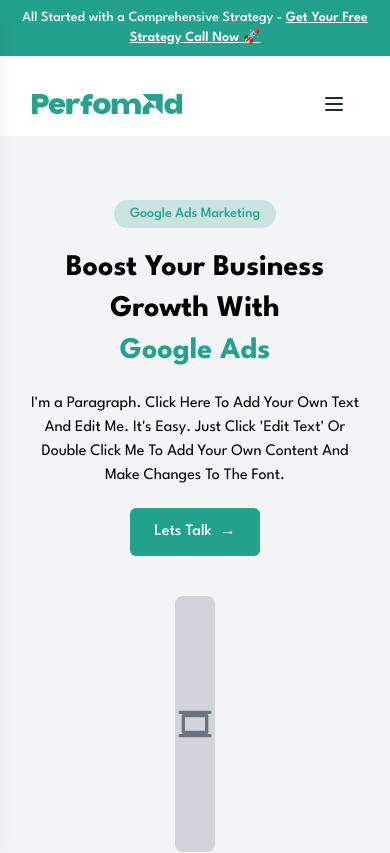
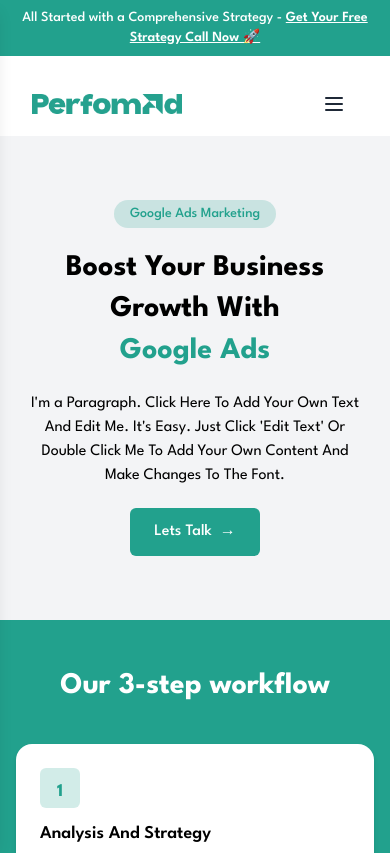
Before and after one commit to Yashu-x/dev-performd, a Next.js app: page /googleAds in a window 390 px wide. Shown: the top 853 px of the page. Built offline with nearby package versions, Linux system fonts and the light colour scheme.

Commit message:
Update GoogleAdsSection.tsx

```diff
--- a/components/googleAds/GoogleAdsSection.tsx
+++ b/components/googleAds/GoogleAdsSection.tsx
@@ -46,7 +46,7 @@ const GoogleAdsSection: React.FC<GoogleAdsSectionProps> = ({
         </div>
 
         {/* Right Image Section */}
-        <div className="flex-1">
+        <div className="hidden md:block flex-1">
           {imageSrc ? (
             <img
               src={imageSrc}
```
